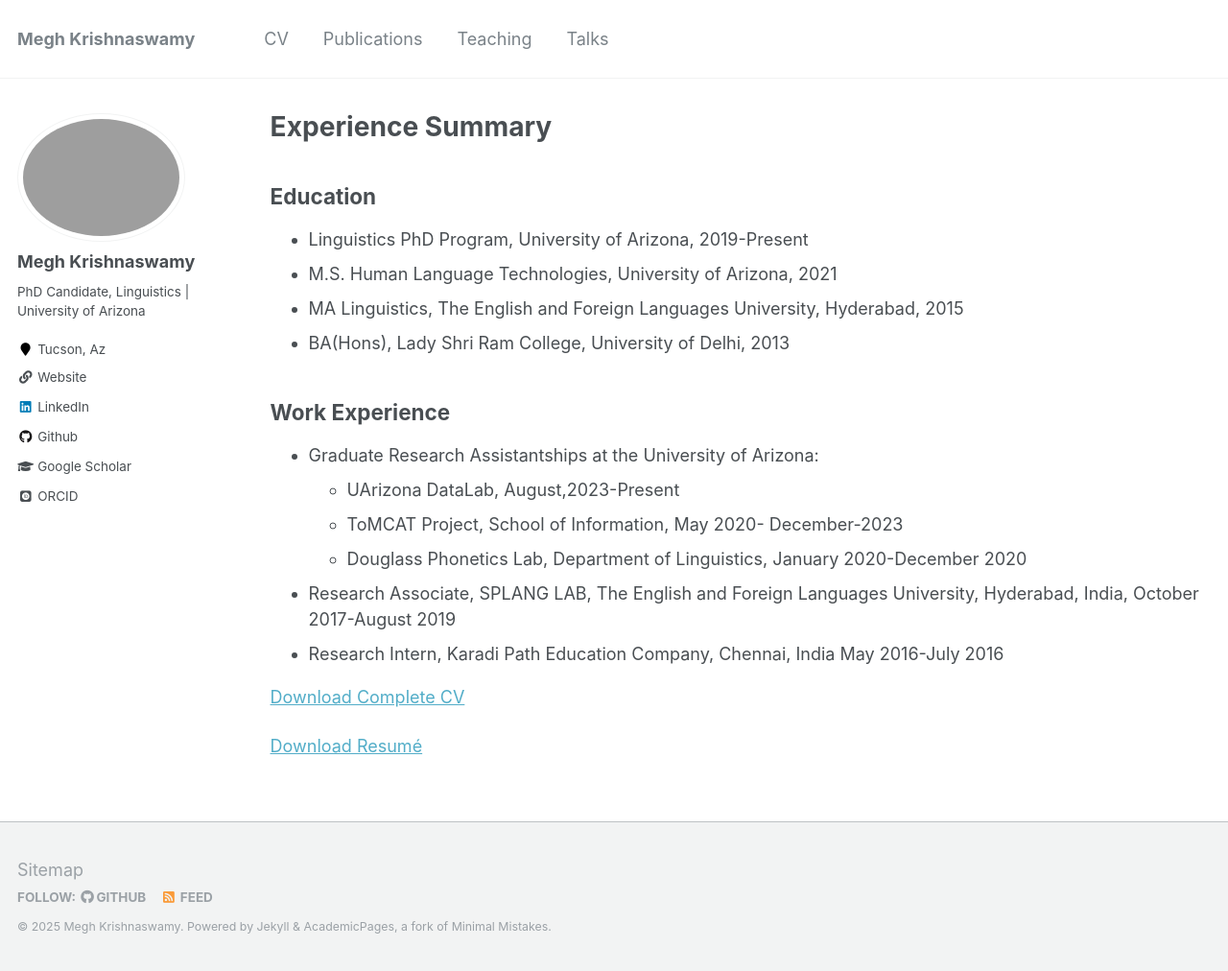
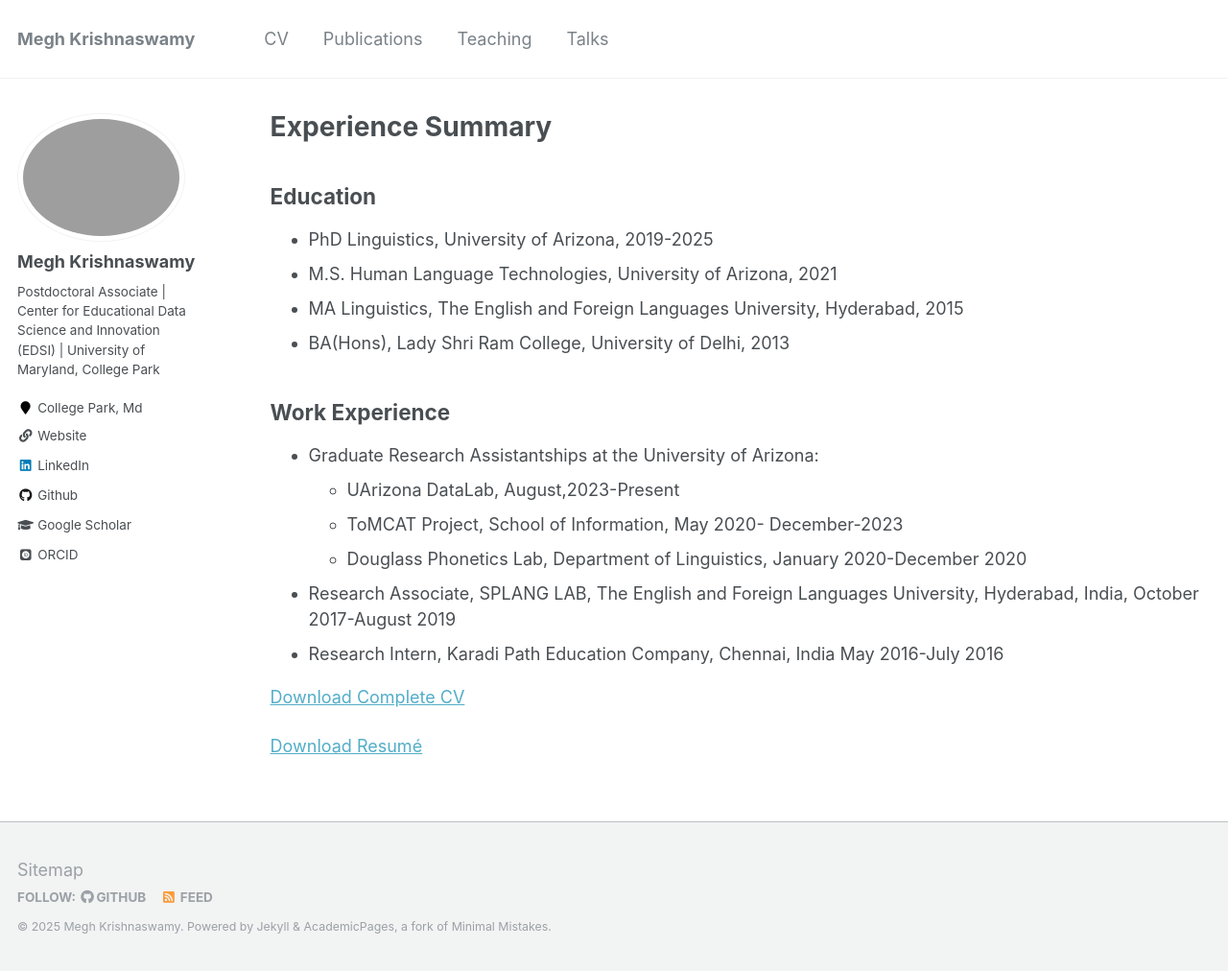
Before and after one commit to meghavarshini/meghavarshini.github.io, a Jekyll site: the page built from _pages/cv.md, in a window 1280 px wide and 1012 px high. Shown: the whole window at 96% size. Built offline with Jekyll 4.4.1, drawn with Linux system fonts in a browser that asks for light colours; some web fonts are replaced.

```diff
--- a/_config.yml
+++ b/_config.yml
@@ -82,8 +82,8 @@ analytics:
 author:
   name             : "Megh Krishnaswamy"
   avatar           : "profile.png"
-  bio              : "PhD Candidate, Linguistics | University of Arizona"
-  location         : "Tucson, Az"
+  bio              : "Postdoctoral Associate | Center for Educational Data Science and Innovation (EDSI) | University of Maryland, College Park"
+  location         : "College Park, Md"
   employer         :
   pubmed           :
   googlescholar    : "https://scholar.google.com/citations?user=9HzdoS0AAAAJ&hl=en&aut"
--- a/_data/authors.yml
+++ b/_data/authors.yml
@@ -2,7 +2,7 @@
 
 Name Name:
   name        : "Meghavarshini Krishnaswamy"
-  uri         : "http://name.com"
+  uri         : "https://name.com"
   email       : "mkrishnaswamy[@]arizona.edu"
   bio         : "Speech Technology and phonetics enthusiast, interested in the social side of human speech and Indic languages"
   avatar      : "profile.png"
--- a/_pages/cv.md
+++ b/_pages/cv.md
@@ -11,7 +11,7 @@ redirect_from:
 
 ## Education
 
-* Linguistics PhD Program, University of Arizona, 2019-Present
+* PhD Linguistics, University of Arizona, 2019-2025
 * M.S. Human Language Technologies, University of Arizona, 2021
 * MA Linguistics, The English and Foreign Languages University, Hyderabad, 2015
 * BA(Hons), Lady Shri Ram College, University of Delhi, 2013
```
Also changed, not shown: _publications/2025-01-22-multicat.md (added, +15 -0 lines), _talks/2024-Fall-NLP4All.md (+0 -2 lines), _talks/2024-Spring-2023-Fall-Workshops.md (+0 -3 lines), _talks/2025-Spring-CLIP.md (added, +21 -0 lines), 6 other files.
